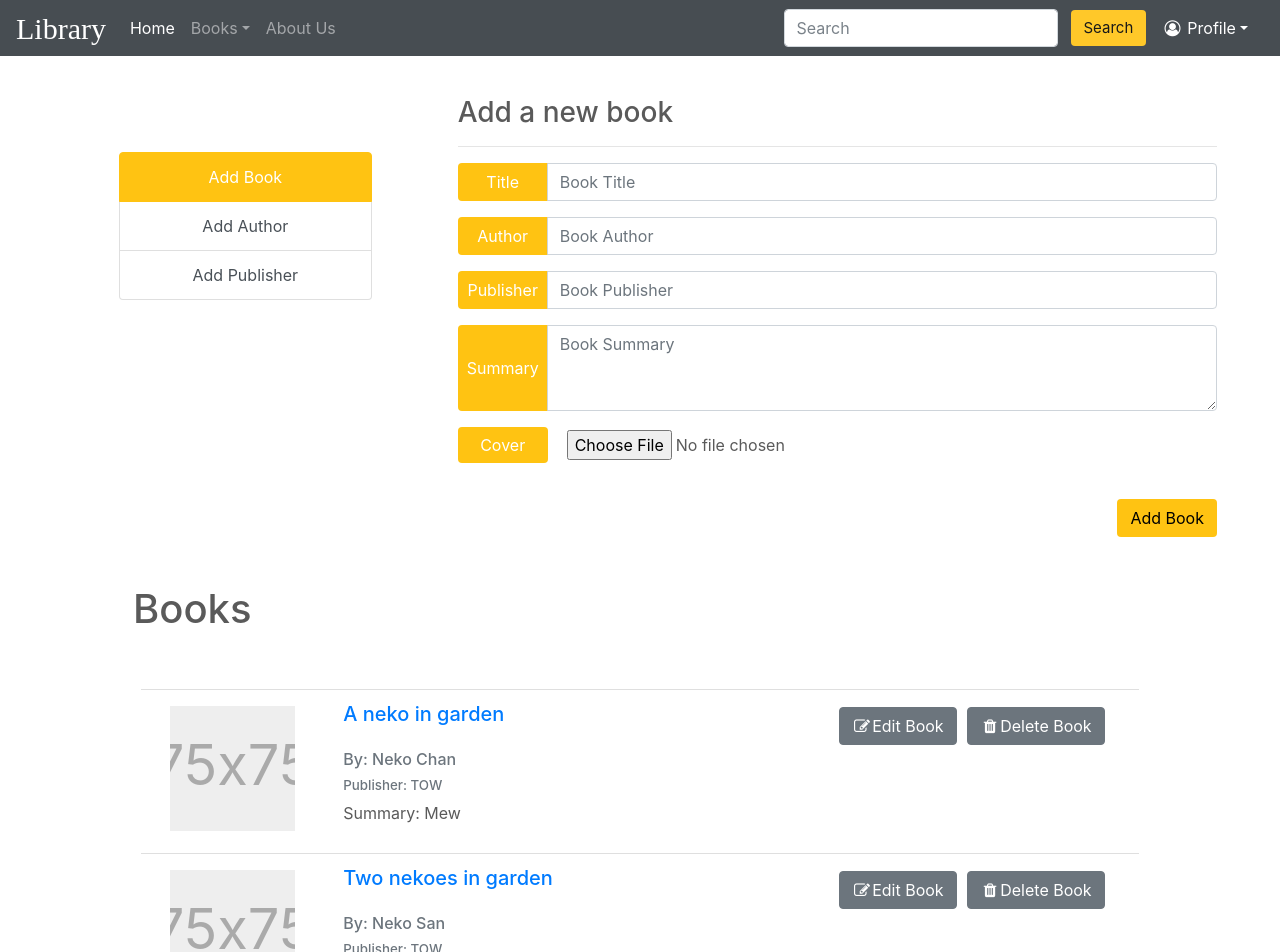
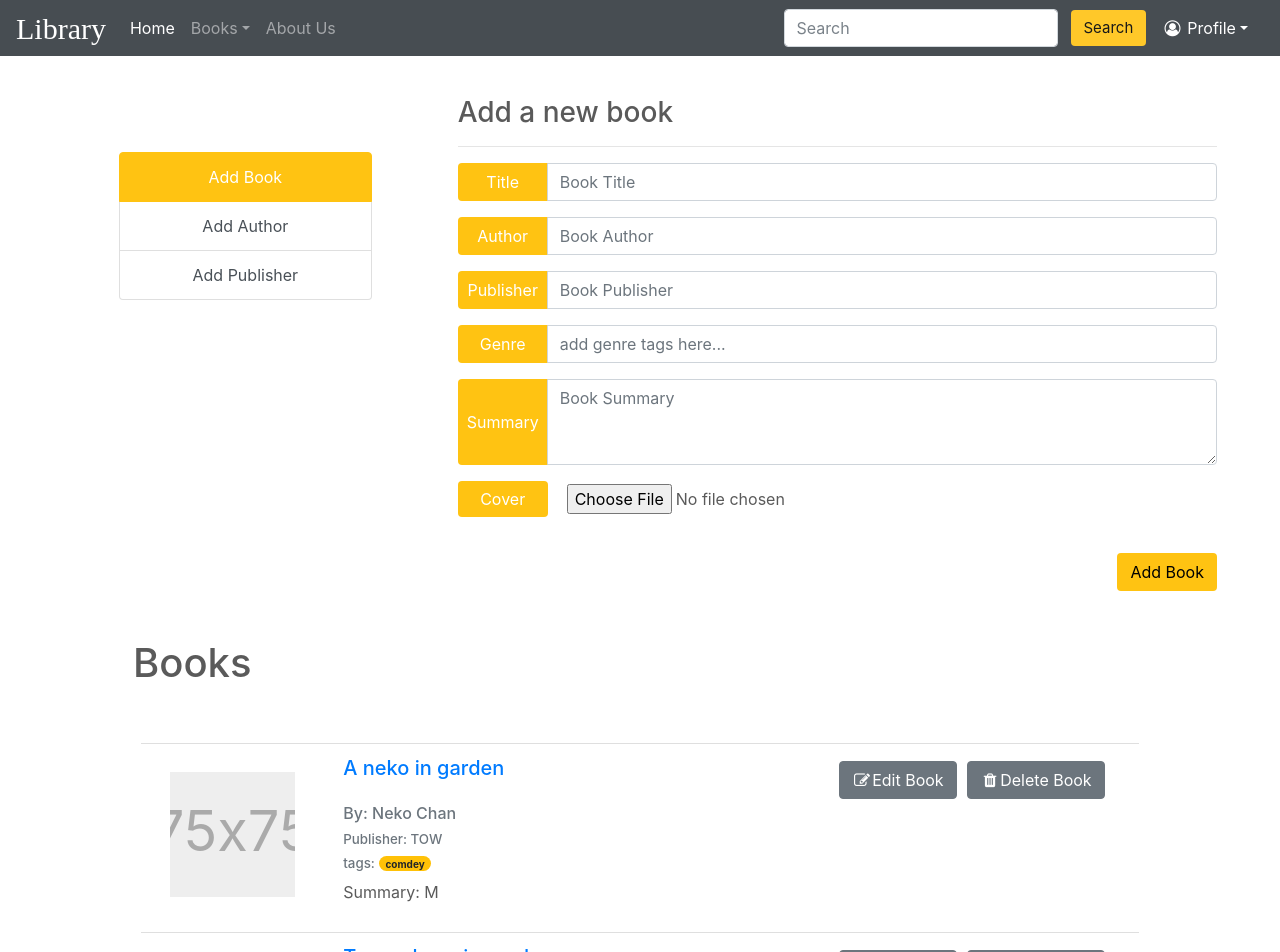
Before and after one commit to NegarMov/TOSAN-Library-frontend, an Angular app: page /edit-info in a window 1280 px wide. Shown: the top 952 px of the page. Built offline with nearby package versions, Linux system fonts and the light colour scheme.

Commit message:
add genre tags to books

```diff
--- a/package.json
+++ b/package.json
@@ -12,6 +12,7 @@
   "private": true,
   "dependencies": {
     "@angular/animations": "~11.2.8",
+    "@angular/cdk": "^11.2.8",
     "@angular/common": "~11.2.8",
     "@angular/compiler": "~11.2.8",
     "@angular/core": "~11.2.8",
@@ -22,6 +23,9 @@
     "bootstrap": "^4.0.0",
     "font-awesome": "^4.7.0",
     "jquery": "^3.6.0",
+    "jstag": "^1.0.0",
+    "ng-tags-input": "^3.2.0",
+    "ngx-chips": "^2.2.2",
     "popper.js": "^1.16.1",
     "rxjs": "~6.6.0",
     "tslib": "^2.0.0",
--- a/src/app/add-info/add-info.component.html
+++ b/src/app/add-info/add-info.component.html
@@ -38,6 +38,8 @@
                                     <input type="text" class="form-control" name="publisher" placeholder="Book Publisher" [(ngModel)]="newBook.publisher" required>
                                 </div>
                                 <small *ngIf="!validBookPublisher" class="input-error">*book publisher is required</small>
+
+                                <app-input-tag></app-input-tag>
 
                                 <div class="input-group form-group">
                                     <div class="input-group-prepend">
--- a/src/app/add-info/add-info.component.ts
+++ b/src/app/add-info/add-info.component.ts
@@ -1,6 +1,7 @@
-import { Component, OnInit } from '@angular/core';
+import { Component, OnInit, ViewChild } from '@angular/core';
 import { Author } from './author';
 import { Book } from './book';
+import { InputTagComponent } from './input-tag/input-tag.component';
 import { Publisher } from './publisher';
 
 @Component({
@@ -9,6 +10,8 @@ import { Publisher } from './publisher';
   styleUrls: ['./add-info.component.css']
 })
 export class AddInfoComponent implements OnInit {
+
+  @ViewChild(InputTagComponent) tagInput: InputTagComponent;
 
   newBook = {title: "", author: "", publisher: "", summary: "", coverUrl: ""};
   validBookTitle: boolean = true;
@@ -23,9 +26,9 @@ export class AddInfoComponent implements OnInit {
   validPublisherName: boolean = true;
 
   books: Book[] = [
-    { title: "A neko in garden", author: "Neko Chan", publisher: "TOW", summary: "Mew",  coverUrl: "" },
-    { title: "Two nekoes in garden", author: "Neko San", publisher: "TOW", summary: "Mew Mew",  coverUrl: "" },
-    { title: "Three nekoes in garden", author: "Neko Sama", publisher: "TOW", summary: "Mew Mew Mew",  coverUrl: "" }
+    { title: "A neko in garden", author: "Neko Chan", publisher: "TOW", tags: ["comdey"], summary: "M",  coverUrl: "" },
+    { title: "Two nekoes in garden", author: "Neko San", publisher: "TOW", tags: ["comdey"], summary: "M M",  coverUrl: "" },
+    { title: "Three nekoes in garden", author: "Neko Sama", publisher: "TOW", tags: ["comdey" , "psychology"], summary: "M M M",  coverUrl: "" }
   ];
 
   authors: Author[] = [
@@ -52,9 +55,11 @@ export class AddInfoComponent implements OnInit {
         title : this.newBook.title,
         author: this.newBook.author,
         publisher: this.newBook.publisher,
+        tags: this.tagInput.tags,
         summary: this.newBook.summary,
         coverUrl: this.newBook.summary});
       this.newBook = { title: "", author: "", publisher: "", summary: "", coverUrl: "" };
+      this.tagInput.tags = [];
     }
   }
 
--- a/src/app/add-info/book-item/book-item.component.html
+++ b/src/app/add-info/book-item/book-item.component.html
@@ -6,12 +6,17 @@
         <div class="d-flex w-100 justify-content-between">
             <a routerLink="/book/{{title}}" target="_blank"><h5 class="mb-1">{{title}}</h5></a>
             <div>
-                <button class="btn btn-secondary" data-toggle="modal" [attr.data-target]="'#' + title"><i class="fa fa-edit fa-fw"></i>Edit Book</button>
+                <button class="btn btn-secondary" data-toggle="modal" [attr.data-target]="'#' + title" (click)="onstartEdit()"><i class="fa fa-edit fa-fw"></i>Edit Book</button>
                 <button class="btn btn-secondary" (click)="ondeleteBook()"><i class="fa fa-trash fa-fw"></i>Delete Book</button>
             </div>
         </div>
         <h6 class="text-muted">By: {{author}}</h6>
         <h6 class="text-muted" style="font-size: smaller;">Publisher: {{publisher}}</h6>
+        <h6 class="text-muted" style="font-size: smaller;">tags:
+            <div style="display: inline-block;" *ngFor="let t of tags">
+                <span style="margin: 1px;" class="badge badge-pill badge-warning">{{t}}</span>
+            </div>
+        </h6>
         <p>Summary: {{summary}}</p>
     </div>
 </a>
@@ -48,6 +53,8 @@
                     <input type="text" class="form-control" [placeholder]="publisher" name="publisher" [(ngModel)]="editedInfo.publisher" required>
                 </div>
 
+                <app-input-tag></app-input-tag>
+
                 <div class="input-group form-group">
                     <div class="input-group-prepend">
                         <span class="input-group-text">Summary</span>
--- a/src/app/add-info/book-item/book-item.component.ts
+++ b/src/app/add-info/book-item/book-item.component.ts
@@ -1,5 +1,6 @@
-import { Component, EventEmitter, Input, OnInit, Output } from '@angular/core';
+import { Component, EventEmitter, Input, OnInit, Output, ViewChild } from '@angular/core';
 import { Book } from '../book';
+import { InputTagComponent } from '../input-tag/input-tag.component';
 
 @Component({
   selector: 'app-book-item',
@@ -11,24 +12,31 @@ export class BookItemComponent implements OnInit {
   @Input() item: Book;
   @Output() deleted = new EventEmitter<Book>();
 
+  @ViewChild(InputTagComponent) tagInput: InputTagComponent;
+
   editedInfo = { title: "", author: "", publisher: "", summary: "", coverUrl: "" };
 
   title: string;
   author: string;
   publisher: string;
+  tags: string[];
   summary: string;
   coverUrl: string;
 
   constructor() {
-
   }
 
   ngOnInit(): void {
     this.title = this.item.title;
     this.author = this.item.author;
     this.publisher = this.item.publisher;
+    this.tags = this.item.tags;
     this.summary = this.item.summary;
     this.coverUrl = this.item.coverUrl;
+  }
+
+  onstartEdit() {
+    this.tagInput.tags = this.tags;
   }
 
   oneditBook() {
--- a/src/app/add-info/book.ts
+++ b/src/app/add-info/book.ts
@@ -2,6 +2,7 @@ export interface Book {
     title: string;
     author: string;
     publisher: string;
+    tags: string[];
     summary: string;
     coverUrl: string;
 }
--- /dev/null
+++ b/src/app/add-info/input-tag/input-tag.component.css
@@ -0,0 +1,18 @@
+.badge {
+    margin: 2px;
+    width: fit-content;
+    height: fit-content;
+    display: flex;
+    align-items: center;
+    justify-content: space-between;
+}
+
+p {
+    display: inline-block;
+    margin: 0px;
+    padding: 0px;
+}
+
+.tag {
+    color: white; opacity: 70%; font-size: 15px;
+}
--- /dev/null
+++ b/src/app/add-info/input-tag/input-tag.component.html
@@ -0,0 +1,18 @@
+<div class="containter">
+    <div *ngFor="let t of tags" style="display: inline-block;">
+        <h6>
+            <div class="badge badge-warning">
+                <p>{{t}}</p>
+                <span class="tag" (click)="onclose(t)">
+                    <i class="fa fa-times-circle fa-fw"></i>
+                </span>
+            </div>
+        </h6>
+    </div>
+</div>
+<div class="input-group form-group">
+    <div class="input-group-prepend">
+        <span class="input-group-text">Genre</span>
+    </div>
+    <input type="text" class="form-control" name="genre" placeholder="add genre tags here..." [(ngModel)]="input" (keyup)="onaddTag($event)" (keydown)="onkeyDown($event)">
+</div>
--- /dev/null
+++ b/src/app/add-info/input-tag/input-tag.component.ts
@@ -0,0 +1,37 @@
+import { Component, EventEmitter, OnInit, Output } from '@angular/core';
+
+@Component({
+  selector: 'app-input-tag',
+  templateUrl: './input-tag.component.html',
+  styleUrls: ['./input-tag.component.css', '../add-info.component.css']
+})
+export class InputTagComponent implements OnInit {
+
+  tags = [];
+  input: string;
+
+  constructor() { }
+
+  ngOnInit(): void {
+  }
+
+  onclose(t: string) {
+    for (var i=0; i<this.tags.length; i++)
+      if (this.tags[i] == t)
+        this.tags.splice(i, 1);
+  }
+
+  onaddTag(event: KeyboardEvent) {
+    if (event.key === "Enter" && this.input) {
+      this.tags.push(this.input);
+      this.input = "";
+    }
+  }
+
+  onkeyDown(event: KeyboardEvent) {
+    if (event.key === "Enter") {
+      event.preventDefault();
+      return false;
+    }
+  }
+}
--- a/src/app/app.module.ts
+++ b/src/app/app.module.ts
@@ -19,6 +19,7 @@ import { AddInfoComponent } from './add-info/add-info.component';
 import { BookItemComponent } from './add-info/book-item/book-item.component';
 import { AuthorItemComponent } from './add-info/author-item/author-item.component';
 import { PublisherItemComponent } from './add-info/publisher-item/publisher-item.component';
+import { InputTagComponent } from './add-info/input-tag/input-tag.component';
 
 @NgModule({
   declarations: [
@@ -37,7 +38,8 @@ import { PublisherItemComponent } from './add-info/publisher-item/publisher-item
     AddInfoComponent,
     BookItemComponent,
     AuthorItemComponent,
-    PublisherItemComponent
+    PublisherItemComponent,
+    InputTagComponent,
   ],
   imports: [
     BrowserModule,
--- a/src/app/book-info/book-info.component.ts
+++ b/src/app/book-info/book-info.component.ts
@@ -7,7 +7,7 @@ import { Component, OnInit } from '@angular/core';
 })
 export class BookInfoComponent implements OnInit {
 
-  bookTitle: string = "First Book EVER!";
+  bookTitle: string = "First Book";
   bookAuthor: string = "Maxeu";
   bookPublisher: string = "The Other";
   bookSummary: string = "This is a book about books? This author writes about books, in fact writes everything except the book itself! You know, it gets a little bit recursive if she did the thing. Wanna be on this journey with her? Read this book!";
```
Also changed, not shown: 2 other files (tests, documents, lock files or other folders).
